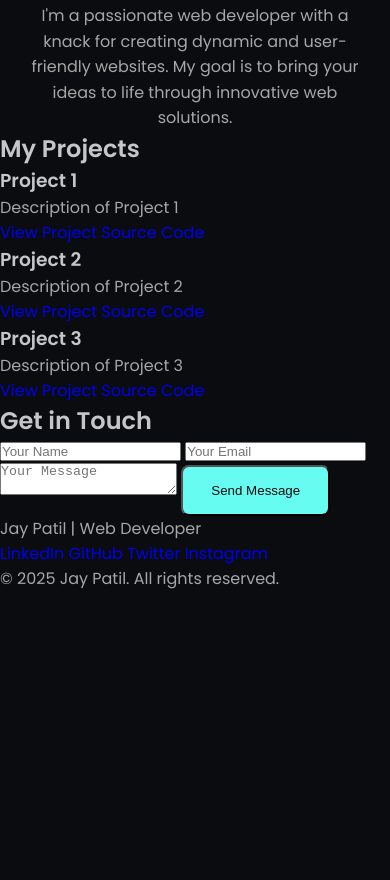
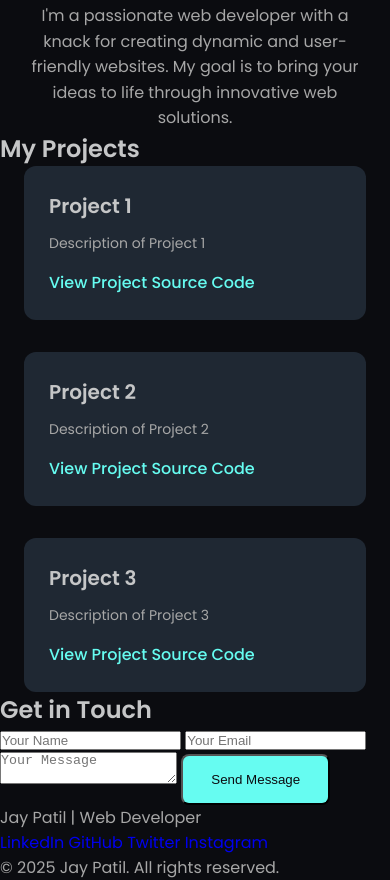
Before and after one commit to thisisjaypatil8/my-portfolio-website, a plain HTML site: page index.html in a window 390 px wide. Shown: the part 1158-2038 px from the top of the page. Before the commit the page ends 1749 px from the top, so only its background shows below. Drawn offline with Linux system fonts and the light colour scheme.

Commit message:
Style Projects section with a responsive auto-fit grid

```diff
--- a/style.css
+++ b/style.css
@@ -210,3 +210,60 @@ home_title{
         text-align: left;
     }
 }
+
+
+/* =============== Projects section styles =============== */
+.projects_container {
+    display: grid;
+    gap: 2rem;
+    grid-template-columns: repeat(auto-fit, minmax(300px, 1fr));
+
+    /*  Center the container */
+    max-width: 1024px;
+    margin-left: 1.5rem;
+    margin-right: 1.5rem;
+
+}
+/* Center the container on large screens */
+@media screen and (min-width: 1024px) {
+    .projects_container {
+        margin-left: auto;
+        margin-right: auto;
+    }
+}
+
+.project_card{
+    background-color: var(--container-color);
+    padding: 1.5rem;
+    border-radius: .75rem;
+    border: 1px solid transparent;
+    transition: 0.3s;
+}
+
+.project_card:hover {
+    border: 1px solid var(--first-color);
+    box-shadow: 0 .5rem 1rem rgba(102, 252, 241, .3);
+    transform: translateY(-.25rem);
+}
+
+.project_title {
+    font-size: var(--h3-font-size);
+    margin-bottom: .75rem;
+}
+
+.project_description {
+    font-size: var(--small-font-size);
+    margin-bottom: 1rem;
+}
+
+.project_link{
+    color: var(--first-color);
+    font-weight: var(--font-medium);
+    display: inline-flex;
+    align-items: center;
+    column-gap: .25rem;
+}
+
+.project_link:hover {
+    text-decoration: underline;
+}
```
